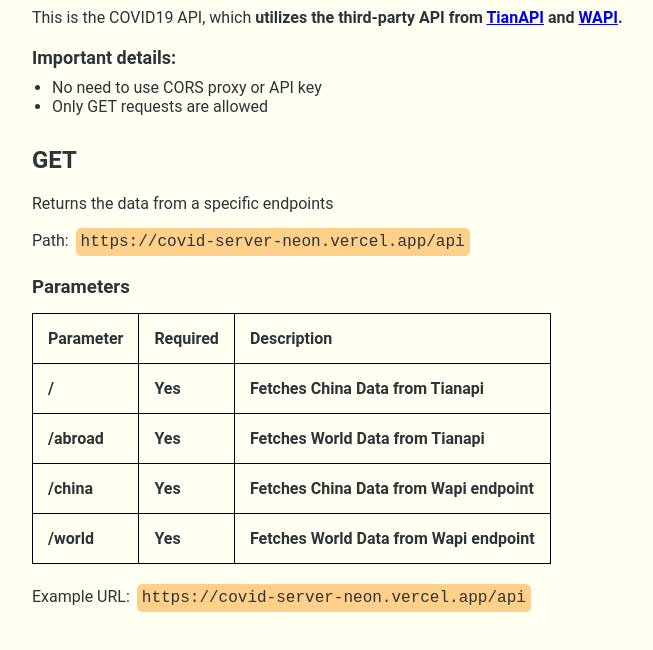
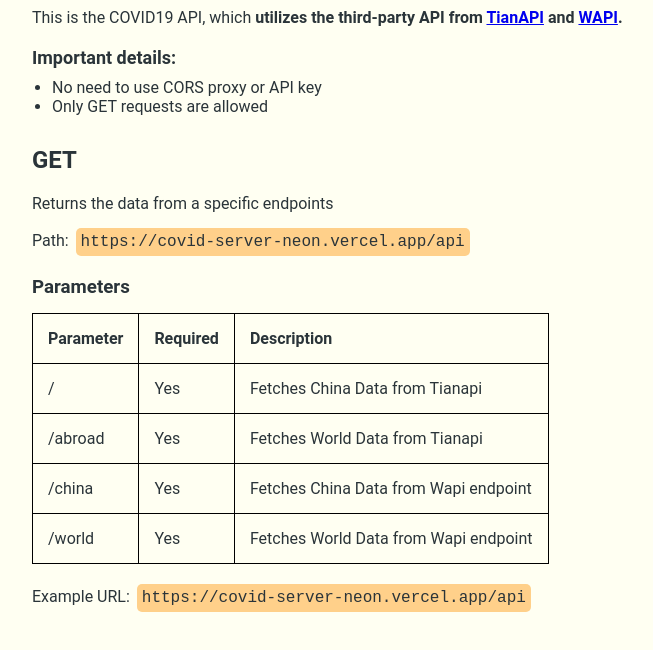
Before and after one commit to LeonXu260/covid-server, a website: page public/index.html in a window 1280 px wide. Shown: the part 80-730 px from the top of the page, without its empty margins (38-691 px from the left). Drawn offline with Linux system fonts and the light colour scheme.

Commit message:
fix: change endpoints th to td

```diff
--- a/public/index.html
+++ b/public/index.html
@@ -39,24 +39,24 @@
           <th>Description</th>
         </tr>
         <tr>
-          <th>/</th>
-          <th>Yes</th>
-          <th>Fetches China Data from Tianapi</th>
+          <td>/</td>
+          <td>Yes</td>
+          <td>Fetches China Data from Tianapi</td>
         </tr>
         <tr>
-          <th>/abroad</th>
-          <th>Yes</th>
-          <th>Fetches World Data from Tianapi</th>
+          <td>/abroad</td>
+          <td>Yes</td>
+          <td>Fetches World Data from Tianapi</td>
         </tr>
         <tr>
-          <th>/china</th>
-          <th>Yes</th>
-          <th>Fetches China Data from Wapi endpoint</th>
+          <td>/china</td>
+          <td>Yes</td>
+          <td>Fetches China Data from Wapi endpoint</td>
         </tr>
         <tr>
-          <th>/world</th>
-          <th>Yes</th>
-          <th>Fetches World Data from Wapi endpoint</th>
+          <td>/world</td>
+          <td>Yes</td>
+          <td>Fetches World Data from Wapi endpoint</td>
         </tr>
       </table>
       <p>Example URL: <code>https://covid-server-neon.vercel.app/api</code></p>
```
